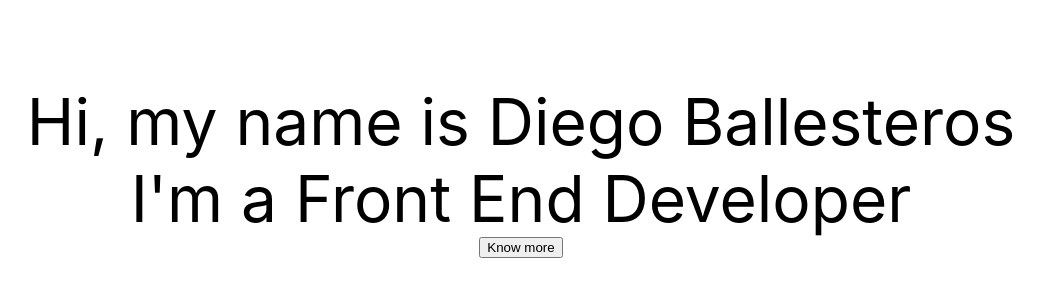
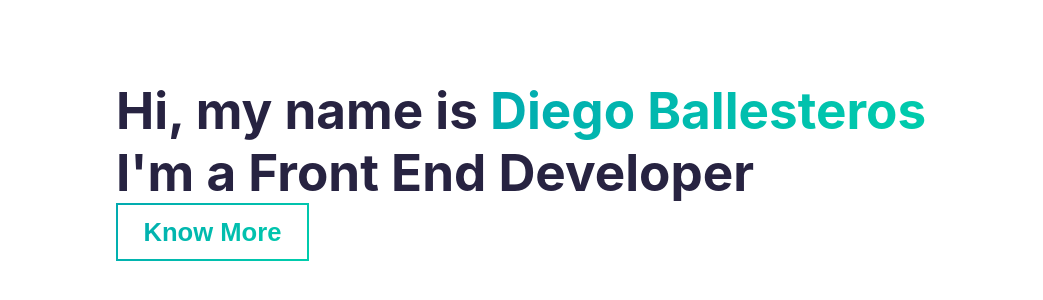
Before and after one commit to diballesteros/Portfolio, a Gatsby site: page / in a window 1280 px wide. Shown: the part 230-530 px from the top of the page, without its empty margins (119-1162 px from the left). Built offline with nearby package versions, Linux system fonts and the light colour scheme; Gatsby itself is replaced by a stand-in of ours.

Commit message:
Initial button component, page styling

```diff
--- /dev/null
+++ b/src/components/Button/Button.module.scss
@@ -0,0 +1,15 @@
+.button {
+  background-image: linear-gradient(135deg, #02aab0, #00cdac);
+  -webkit-background-clip: text;
+  -webkit-text-fill-color: transparent;
+  border-width: 2px;
+  border-style: solid;
+  -o-border-image: linear-gradient(135deg, #02aab0, #00cdac);
+  border-image: linear-gradient(135deg, #02aab0, #00cdac);
+  border-image-slice: 1;
+  padding: 0.8rem 1.6rem;
+  font-weight: 700;
+  font-size: 1.6rem;
+  outline: none;
+  cursor: pointer;
+}
--- /dev/null
+++ b/src/components/Button/Button.tsx
@@ -0,0 +1,23 @@
+import React from "react"
+import PropTypes from "prop-types"
+import styles from "./Button.module.scss"
+
+interface ButtonProps {
+  click: () => void
+  text: string
+}
+
+const Button: React.FC<ButtonProps> = ({ click, text }) => {
+  return (
+    <button className={styles.button} onClick={click} type="button">
+      {text}
+    </button>
+  )
+}
+
+Button.propTypes = {
+  click: PropTypes.func.isRequired,
+  text: PropTypes.string.isRequired,
+}
+
+export default Button
--- a/src/pages/index.module.scss
+++ b/src/pages/index.module.scss
@@ -38,9 +38,22 @@ code {
     justify-content: center;
     width: 100%;
 
-    > h1 {
-      font-size: 4rem;
-      text-align: left;
+    .container {
+      height: fit-content;
+
+      > h1 {
+        color: #272341;
+        font-size: 3.2rem;
+        font-weight: 700;
+        text-align: left;
+
+        .main_color {
+          background-image: linear-gradient(135deg, #02aab0, #00cdac);
+          -webkit-background-clip: text;
+          background-clip: text;
+          -webkit-text-fill-color: transparent;
+        }
+      }
     }
   }
 }
--- a/src/pages/index.tsx
+++ b/src/pages/index.tsx
@@ -1,15 +1,19 @@
 import React from "react"
+import Button from "../components/Button/Button"
 import styles from "./index.module.scss"
 
 const Home: React.FC = () => {
   return (
     <main className={styles.main}>
       <div className={`${styles.title} ${styles.page}`}>
-        <h1>
-          Hi, my name is <span>Diego Ballesteros</span>
-        </h1>
-        <h1>I&apos;m a Front End Developer</h1>
-        <button type="button">Know more</button>
+        <div className={styles.container}>
+          <h1>
+            Hi, my name is{" "}
+            <span className={styles.main_color}>Diego Ballesteros</span>
+          </h1>
+          <h1>I&apos;m a Front End Developer</h1>
+          <Button click={null} text="Know More" />
+        </div>
       </div>
     </main>
   )
```
